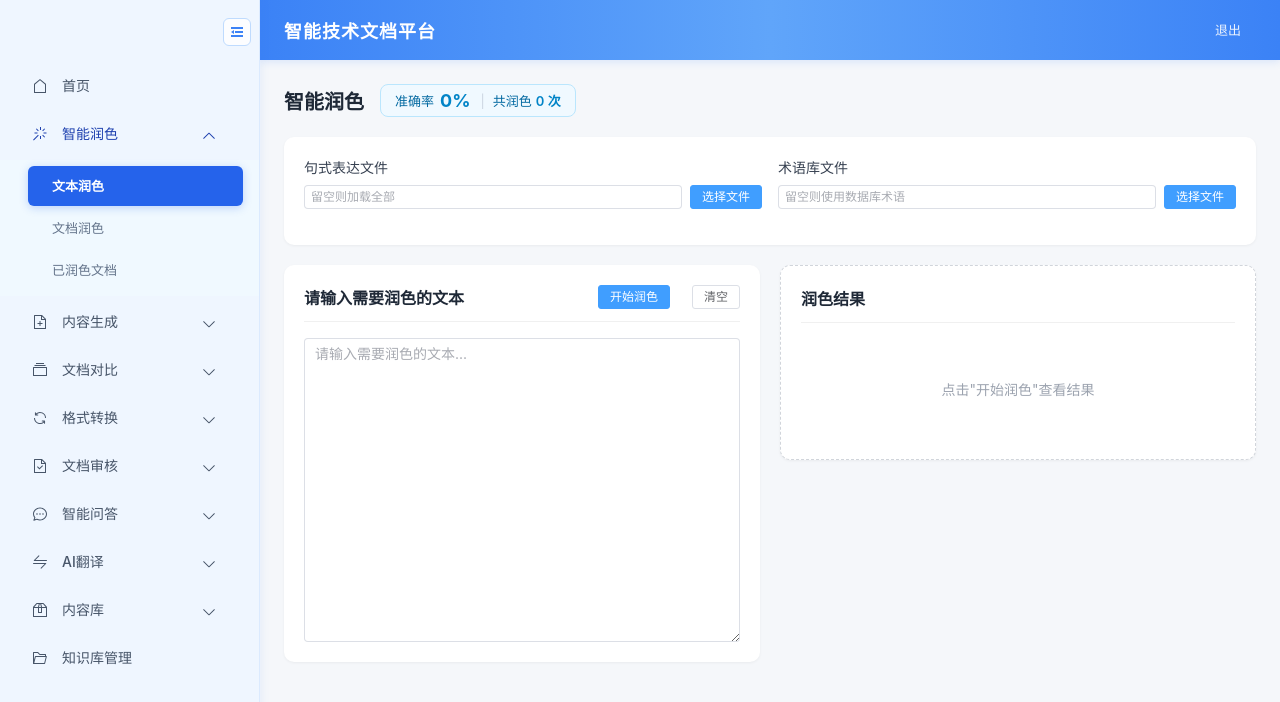
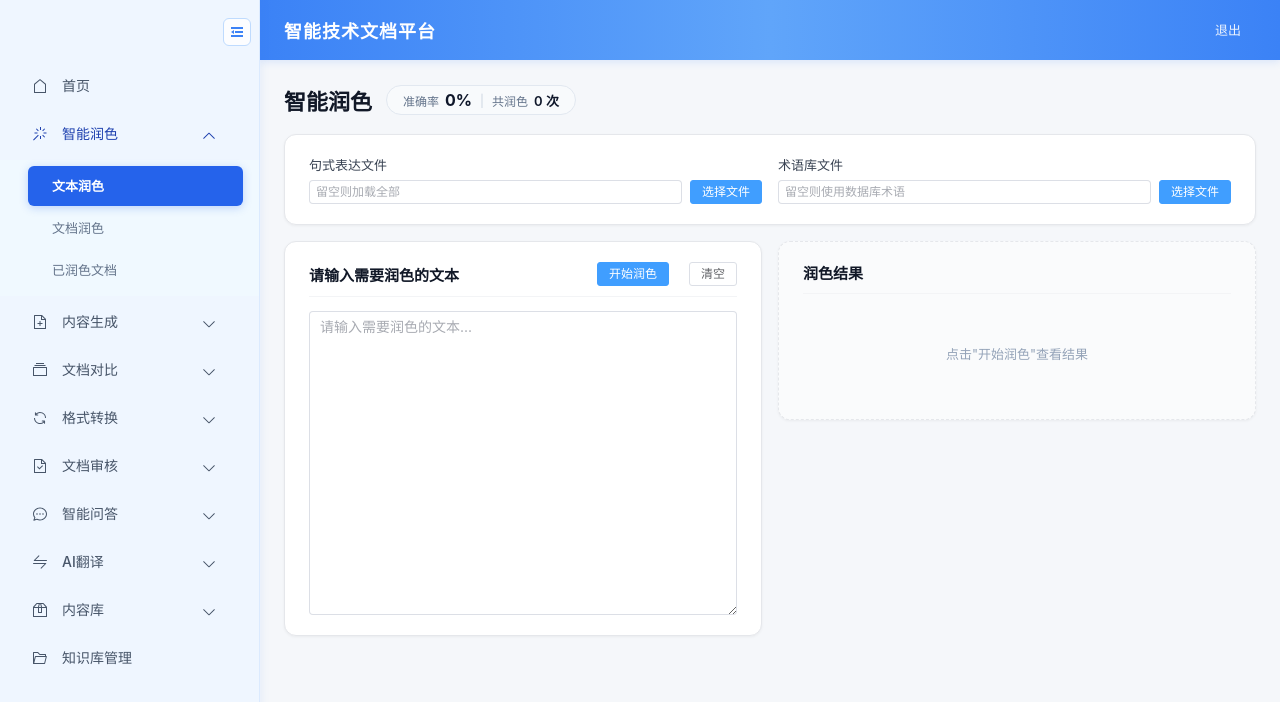
Before and after one commit to caoyuanyuan-glitch/smart-doc-platform, a Vue app in the folder frontend/: page /polish in a window 1280 px wide. Shown: the top 702 px of the page. Built offline with nearby package versions, Linux system fonts and the light colour scheme; no server answers.

Commit message:
feat: UI精简化设计+准确率100%免选文件+标签改为需修正的词语/句子

```diff
--- a/frontend/src/views/Polish.vue
+++ b/frontend/src/views/Polish.vue
@@ -153,7 +153,7 @@
           </div>
           <div class="feedback-right">
             <div class="form-item">
-              <label class="form-label">需要修正的词语</label>
+              <label class="form-label">需修正的词语/句子</label>
               <el-input
                 v-model="feedbackCorrections"
                 type="textarea"
@@ -505,7 +505,8 @@ async function submitFeedback() {
     ElMessage.warning('请先完成润色再提交反馈')
     return
   }
-  // 验证文件选择
+  // 验证文件选择（准确率100%时无需修正，跳过文件校验）
+  if (feedbackAccuracy.value < 100) {
     if (feedbackTarget.value === 'terminology' && !textTerminologyFileId.value) {
       ElMessage.warning('请先在上方选择术语库文件')
       return
@@ -513,6 +514,7 @@ async function submitFeedback() {
     if (feedbackTarget.value === 'sentence_guide' && !textSentenceFileId.value) {
       ElMessage.warning('请先在上方选择句式表达文件')
       return
+    }
   }
   feedbackLoading.value = true
   try {
@@ -559,61 +561,103 @@ onMounted(async () => {
 
 <style scoped>
 .polish-container {
-  padding: 0;
+  padding: 0 0 40px;
   max-width: 1100px;
 }
 
+/* ── 标题行 ── */
 .page-title {
-  font-size: 20px;
-  font-weight: 600;
-  color: #1f2937;
-  margin-bottom: 0;
+  font-size: 22px;
+  font-weight: 700;
+  color: #111827;
+  margin: 0;
 }
 
 .page-title-row {
   display: flex;
   align-items: center;
-  gap: 16px;
-  margin-bottom: 20px;
+  gap: 14px;
+  margin-bottom: 18px;
 }
 
+/* ── 统计卡片 ── */
 .stats-card {
   display: inline-flex;
   align-items: center;
-  gap: 4px;
-  background: #f0f9ff;
-  border: 1px solid #bae6fd;
-  border-radius: 8px;
-  padding: 5px 14px;
+  gap: 6px;
+  background: #f8fafc;
+  border: 1px solid #e2e8f0;
+  border-radius: 20px;
+  padding: 4px 16px;
   font-size: 13px;
 }
 
 .stats-label {
-  color: #0369a1;
-  font-weight: 500;
+  color: #64748b;
+  font-weight: 400;
+  font-size: 12px;
 }
 
 .stats-value {
-  color: #0284c7;
-  font-size: 18px;
+  color: #0f172a;
+  font-size: 16px;
   font-weight: 700;
-  margin: 0 2px;
 }
 
 .stats-divider {
   color: #cbd5e1;
-  margin: 0 4px;
+  font-size: 12px;
+  margin: 0 2px;
 }
 
 .stats-count {
-  color: #0284c7;
+  color: #0f172a;
   font-weight: 600;
+  font-size: 13px;
 }
 
-/* 左右分栏 */
+/* ── 面板 ── */
+.panel {
+  background: #fff;
+  border: 1px solid #e5e7eb;
+  border-radius: 12px;
+  padding: 20px 24px;
+  margin-bottom: 16px;
+}
+
+.panel-header {
+  display: flex;
+  justify-content: space-between;
+  align-items: center;
+  margin-bottom: 14px;
+  padding-bottom: 10px;
+  border-bottom: 1px solid #f3f4f6;
+  font-size: 15px;
+  font-weight: 600;
+  color: #111827;
+}
+
+.panel-actions {
+  display: flex;
+  align-items: center;
+  gap: 8px;
+}
+
+/* ── 文件选择行 ── */
+.file-select-row {
+  display: flex;
+  gap: 16px;
+}
+
+.file-select-col {
+  flex: 1;
+  min-width: 0;
+}
+
+/* ── 左右分栏 ── */
 .content-row {
   display: flex;
-  gap: 20px;
+  gap: 16px;
   align-items: flex-start;
 }
 
@@ -627,51 +671,55 @@ onMounted(async () => {
   min-width: 0;
 }
 
-/* 结果面板 */
+/* ── 结果面板 ── */
 .result-panel {
   margin-bottom: 0;
 }
 
 .result-placeholder {
-  border: 1px dashed #d1d5db;
+  border-style: dashed;
+  border-color: #e5e7eb;
   background: #fafbfc;
 }
 
 .placeholder-text {
   text-align: center;
-  padding: 40px 20px;
-  color: #9ca3af;
-  font-size: 14px;
+  padding: 36px 20px;
+  color: #94a3b8;
+  font-size: 13px;
 }
 
-/* 垂直结果网格 */
 .result-grid-vertical {
   display: flex;
   flex-direction: column;
-  gap: 12px;
+  gap: 10px;
 }
 
 .result-col-v {
-  background: #fafbfc;
+  background: #f8fafc;
   border: 1px solid #e5e7eb;
   border-radius: 8px;
   overflow: hidden;
 }
 
 .col-content-compact {
-  min-height: 100px;
-  max-height: 200px;
+  min-height: 80px;
+  max-height: 180px;
   overflow-y: auto;
 }
 
-/* 意见反馈布局 */
+/* ── 意见反馈 ── */
+.feedback-panel {
+  margin-top: 16px;
+}
+
 .feedback-row {
   display: flex;
   gap: 20px;
 }
 
 .feedback-left {
-  flex: 0 0 280px;
+  flex: 0 0 260px;
 }
 
 .feedback-right {
@@ -683,55 +731,20 @@ onMounted(async () => {
   display: flex;
   justify-content: space-between;
   align-items: center;
-  margin-top: 8px;
+  margin-top: 4px;
   padding-top: 12px;
   border-top: 1px solid #f3f4f6;
 }
 
-.panel {
-  background: #fff;
-  border-radius: 10px;
-  padding: 20px;
-  margin-bottom: 20px;
-  box-shadow: 0 1px 3px rgba(0, 0, 0, 0.05);
-}
-
-.file-select-row {
-  display: flex;
-  gap: 16px;
-  margin-bottom: 16px;
-}
-
-.file-select-col {
-  flex: 1;
-  min-width: 0;
-}
-
-.panel-header {
-  display: flex;
-  justify-content: space-between;
-  align-items: center;
-  margin-bottom: 16px;
-  padding-bottom: 12px;
-  border-bottom: 1px solid #f0f0f0;
-  font-weight: 600;
-  color: #1f2937;
-}
-
-.panel-actions {
-  display: flex;
-  align-items: center;
-  gap: 10px;
-}
-
-.form-item { margin-bottom: 16px; }
+/* ── 表单 ── */
+.form-item { margin-bottom: 14px; }
 
 .form-label {
   display: block;
-  margin-bottom: 8px;
+  margin-bottom: 6px;
   font-weight: 500;
   color: #374151;
-  font-size: 14px;
+  font-size: 13px;
 }
 
 .input-with-button {
@@ -752,61 +765,28 @@ onMounted(async () => {
   margin-top: 20px;
 }
 
-.result-grid {
-  display: grid;
-  grid-template-columns: 1fr 1fr;
-  gap: 20px;
-}
-
-.result-col {
-  background: #fafbfc;
-  border: 1px solid #e5e7eb;
-  border-radius: 8px;
-  overflow: hidden;
-}
-
+/* ── 旧样式保留 ── */
 .col-title {
-  padding: 10px 16px;
+  padding: 8px 14px;
   background: #fff;
   font-weight: 500;
+  font-size: 13px;
   color: #374151;
   border-bottom: 1px solid #e5e7eb;
   display: flex;
   align-items: center;
-  gap: 8px;
+  gap: 6px;
 }
 
 .dot {
-  width: 8px;
-  height: 8px;
+  width: 7px;
+  height: 7px;
   border-radius: 50%;
   display: inline-block;
 }
 
 .dot-blue { background: #3b82f6; }
 .dot-green { background: #10b981; }
-
-.col-content {
-  padding: 16px;
-  line-height: 1.8;
-  color: #374151;
-  font-size: 14px;
-  min-height: 200px;
-  white-space: pre-wrap;
-}
-
-.changes-table {
-  margin-top: 20px;
-  padding-top: 16px;
-  border-top: 1px solid #e5e7eb;
-}
-
-.changes-title {
-  margin-bottom: 12px;
-  font-size: 14px;
-  font-weight: 600;
-  color: #374151;
-}
 
 .file-picker-content {
   max-height: 400px;
@@ -862,5 +842,7 @@ onMounted(async () => {
 
 @media (max-width: 768px) {
   .polish-container { max-width: 100%; }
+  .content-row { flex-direction: column; }
+  .feedback-row { flex-direction: column; }
 }
 </style>
```
Lines whose indentation alone changed are shown as unchanged.
